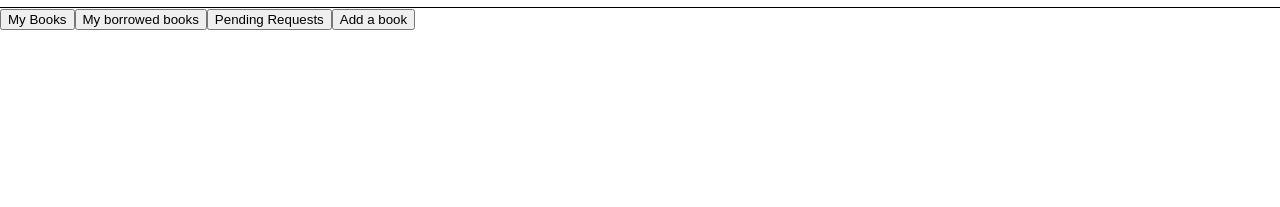
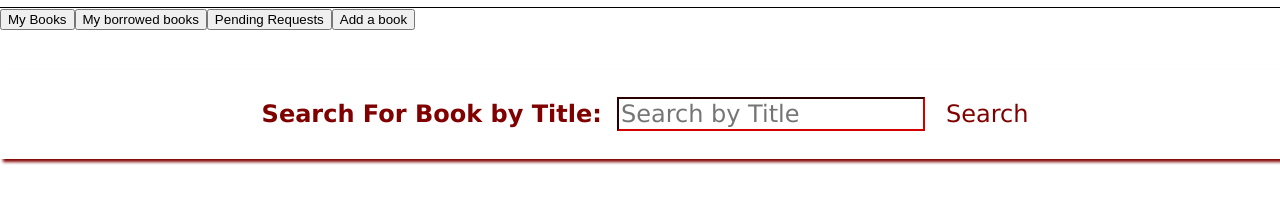
Before and after one commit to Capstone-Bookworm/bookworm-fe, a React (Create React App) app: page /dashboard/add-book in a window 1280 px wide. Shown: the part 132-339 px from the top of the page. Built offline with nearby package versions, Linux system fonts and the light colour scheme; no server answers.

Commit message:
Add styling for the book search page

```diff
--- a/src/Components/AddBook/AddBook.tsx
+++ b/src/Components/AddBook/AddBook.tsx
@@ -1,4 +1,4 @@
-import { useEffect, useState } from 'react'
+import { useState } from 'react'
 import './AddBook.css'
 import { gql, useQuery } from '@apollo/client'
 import BookSearch from '../BookSearch/BookSearch'
@@ -37,8 +37,6 @@ interface Book {
 const AddBook = () => {
   const [titleSearch, setTitle] = useState('')
   const [newTitle, setNewTitle] = useState('')
-  const [allBooks, setBooks] = useState([])
-  const [pageLoading, setLoading] = useState(true)
 
   const {data, loading, error} = useQuery(GOOGLE_BOOKS, {
     variables: { title: newTitle}
@@ -71,6 +69,7 @@ const AddBook = () => {
       ) : (
         data && <BookSearch searchResults={data.googleBooks}/>
       )}
+      {newTitle === '' && <h1>Search a title above to find a book to add to your library</h1>}
       </div>
     </section>
   )
--- a/src/Components/BookSearch/BookSearch.css
+++ b/src/Components/BookSearch/BookSearch.css
@@ -9,6 +9,7 @@
 }
 
 .book-card {
+  border: solid 3px black;
   position: relative;
   display: flex;
   flex-direction: column;
--- a/src/components/App/App.tsx
+++ b/src/components/App/App.tsx
@@ -40,7 +40,7 @@ function App() {
         <Route path='/' element={<Login/>}/>
         <Route path='/dashboard' element={<Dashboard />}/>
         <Route path='/dashboard/my-borrowed-books'/>
-        <Route path='/dashboard/add-book' />
+        <Route path='/dashboard/add-book' element={<AddBook/>}/>
         <Route path='/dashboard/pending-requests' element={<PendingRequests />}/>
         <Route path='/home' element={<Home />} />
         <Route path='/details/:id' element={<BookDetails key={location.key}/>}/>
```
